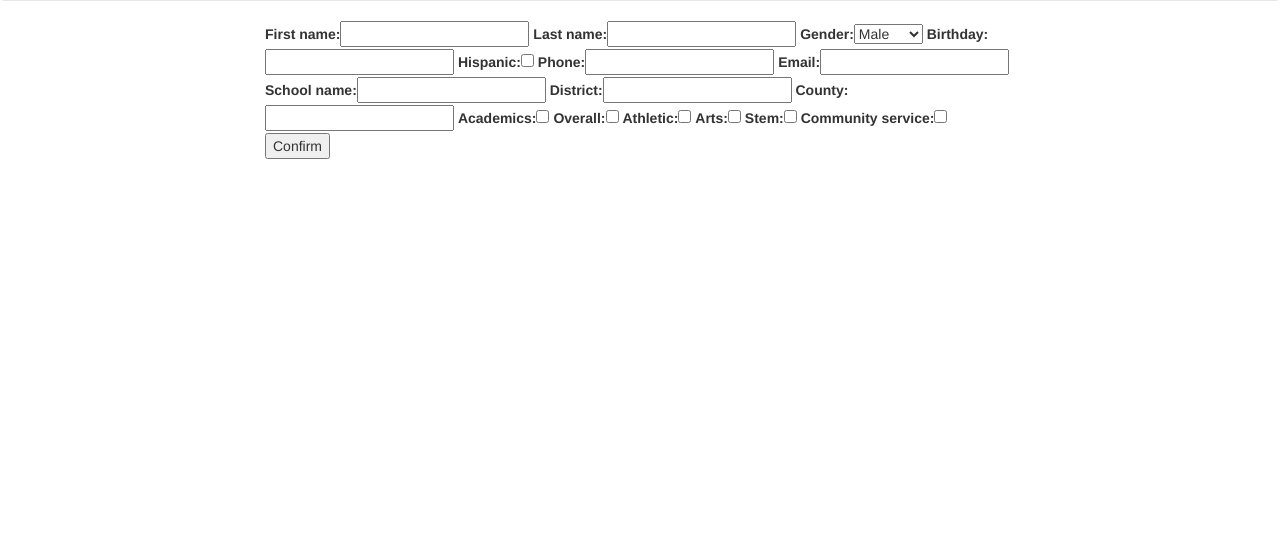
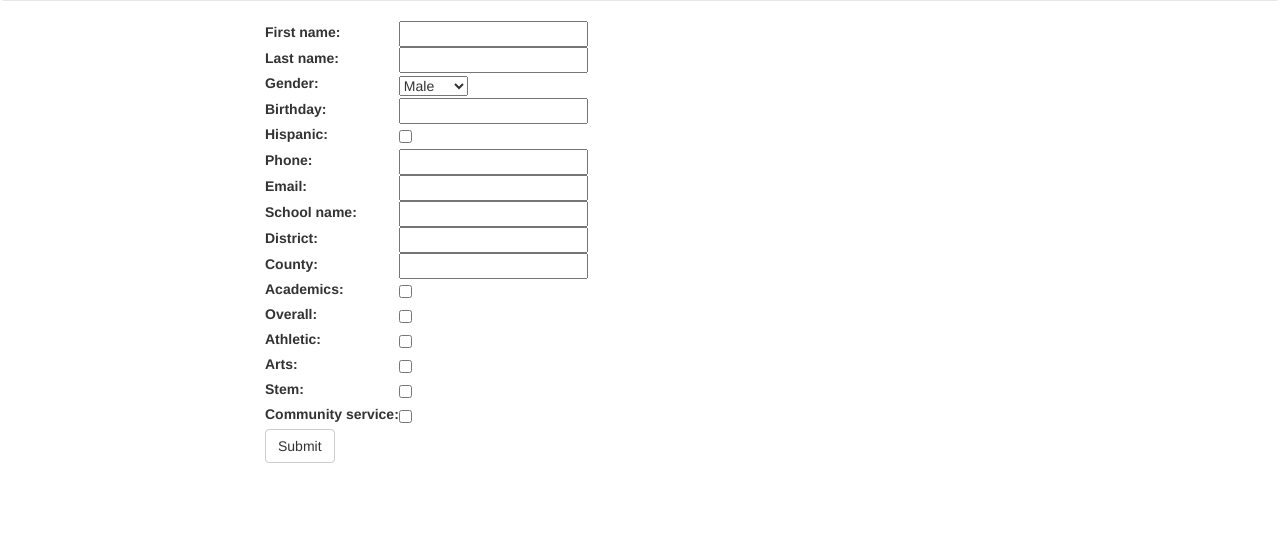
Before and after one commit to delaware2017/team-11, a Django app: template lacc/nominations/templates/registration/login.html in a window 1280 px wide. Shown: the part 266-800 px from the top of the page. Run offline with Django 3.2, Linux system fonts and the light colour scheme; the template is opened without the code that fills it: values that come from a table or form of the project are taken from there, others are empty; some libraries are stand-ins or nearby versions.

Commit message:
updated login.html, same registration
same button registration

```diff
--- a/lacc/nominations/templates/registration/login.html
+++ b/lacc/nominations/templates/registration/login.html
@@ -1,8 +1,11 @@
 {% extends 'base.html' %}
 
 {% block body %}
-<form action="" method="post">{% csrf_token %}
-{{form}}
-<input type="submit" value="Confirm" />
+<form action="" method="post">
+    <table>
+        {% csrf_token %}
+        {{form}}
+    </table>
+    <button type="submit" class="btn btn-default">Submit</button>
 </form>
 {% endblock %}
```
